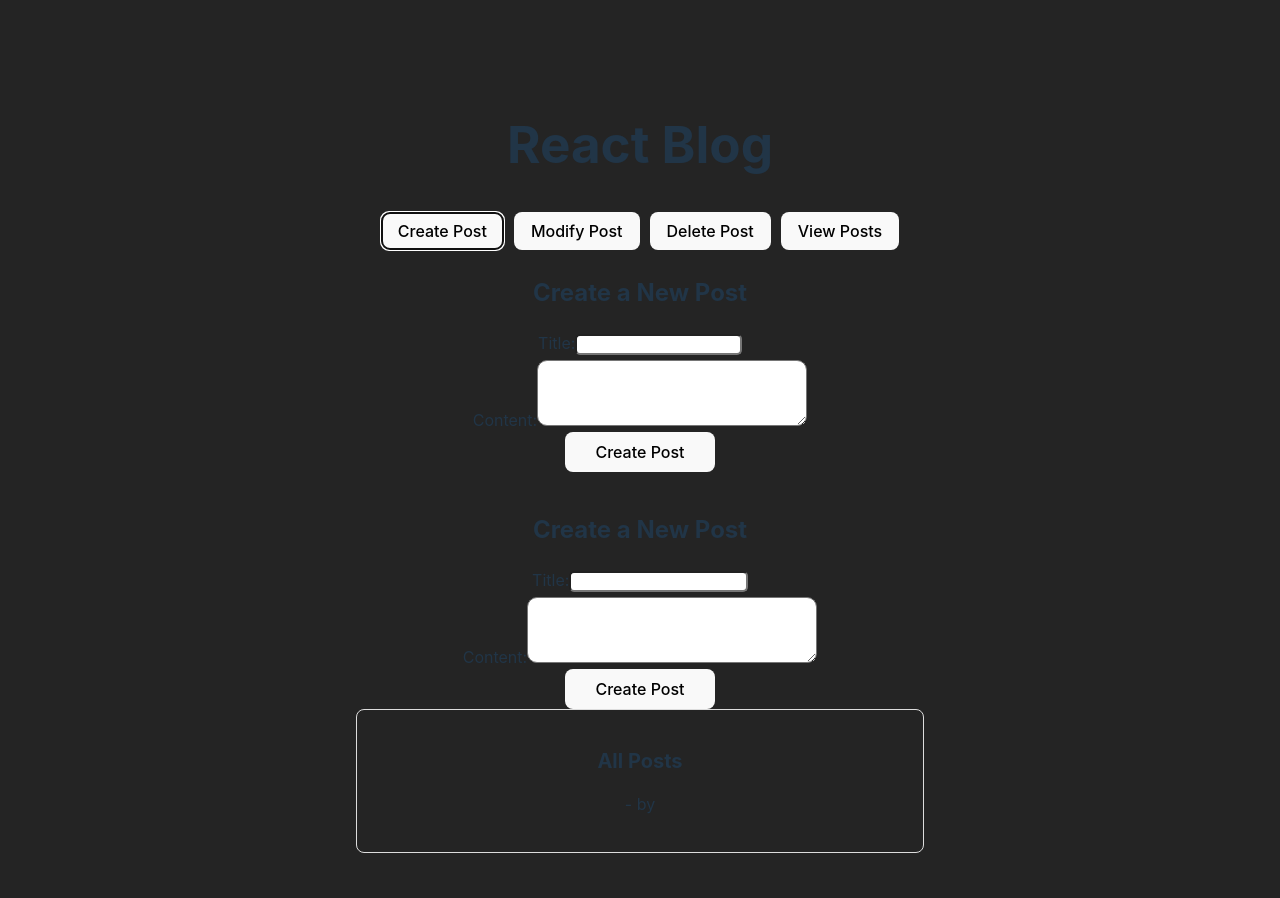
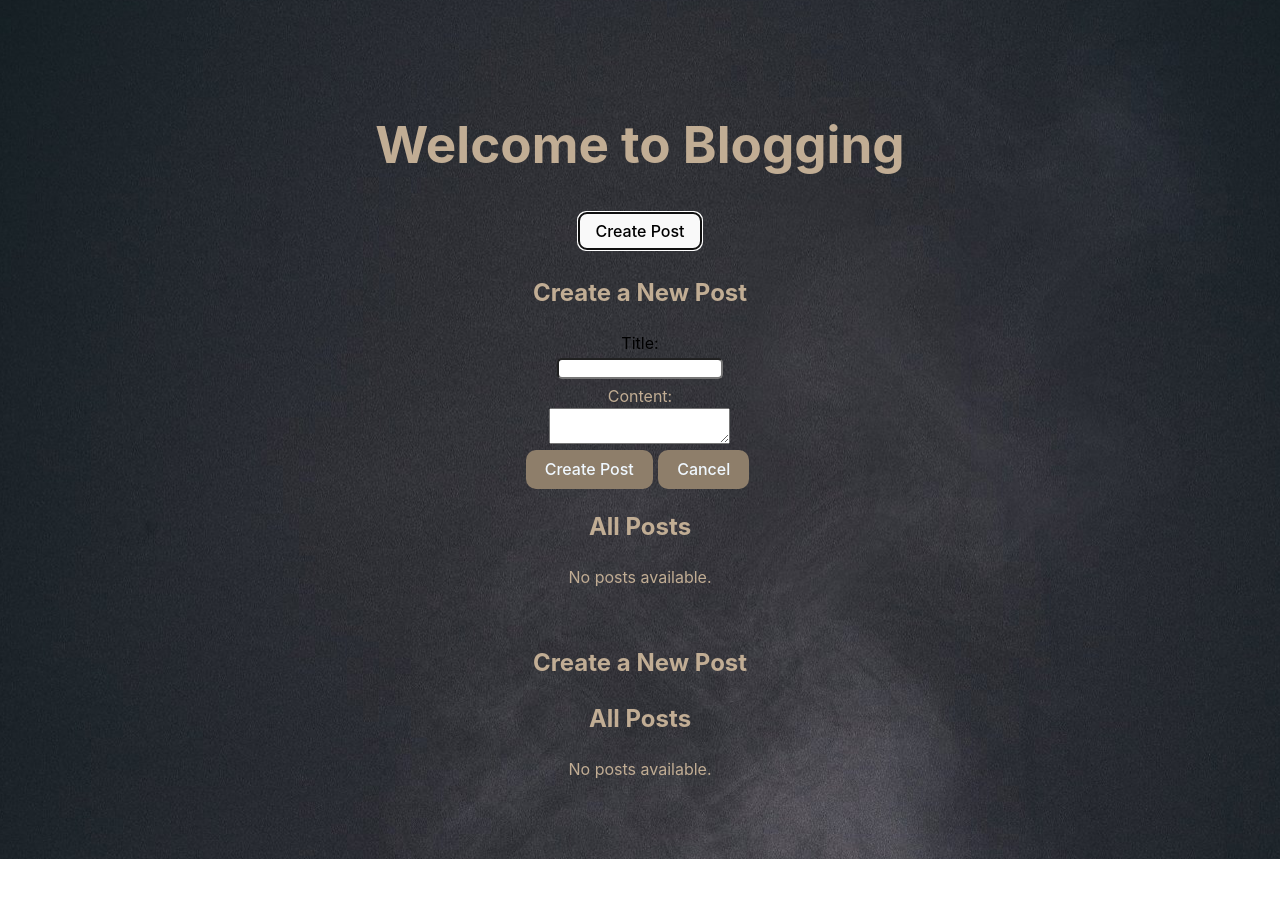
Before and after one commit to I-Ouaiahou/Blog-Project, a React (Vite) app in the folder blog/: page / in a window 1280 px wide. Both pictures are taken after a click on the button "Create Post". Shown: the top 898 px of the page. After the commit the page ends 859 px from the top, so only its background shows below. Built offline with nearby package versions, Linux system fonts and the light colour scheme.

Commit message:
a little change

```diff
--- a/blog/package.json
+++ b/blog/package.json
@@ -11,7 +11,8 @@
   },
   "dependencies": {
     "react": "^18.2.0",
-    "react-dom": "^18.2.0"
+    "react-dom": "^18.2.0",
+    "react-icons": "^5.0.1"
   },
   "devDependencies": {
     "@types/react": "^18.2.55",
--- a/blog/src/App.css
+++ b/blog/src/App.css
@@ -67,3 +67,31 @@ body {
   padding: 30px;
   box-sizing: border-box;
 }
+body {
+  background-image: url('./beverage-coffee-cup-125976939116158753659375.jpg');
+  /* background-image: url('./610963083219da6a0a00ccb6_Cover-Dark-2.png'); */
+  margin: 0;
+  background-repeat: no-repeat;
+  background-position: center;
+  color: rgb(193, 173, 148);
+
+}
+.input {
+  width: 30%;
+  border-radius: 5px;
+  margin-bottom: 5px;
+}
+.create-button1 {
+  color: aliceblue;
+background-color: rgb(142, 126, 106);
+  margin-right: 5px;
+  border: none;
+  border-radius: 10px;
+}
+.create-button2 {
+  color: aliceblue;
+  background-color: rgb(142, 126, 106);
+  margin-right: 5px;
+  border: none;
+  border-radius: 10px;
+}
--- a/blog/src/components/BlogComponent.jsx
+++ b/blog/src/components/BlogComponent.jsx
@@ -1,22 +1,15 @@
-import React, { useState, useEffect } from 'react';
-import { useBlogContext } from '../context/BlogContext';
-import PostForm from './PostForm';
-import PostList from './PostList';
+import React, { useState, useContext } from "react";
+import { BlogContext } from "../context/BlogContext";
+import PostForm from "./PostForm";
+import PostList from "./PostList";
 
 function BlogComponent() {
-  const { posts, createPost, modifyPost, deletePost } = useBlogContext();
+    const { posts, updateState } = useContext(BlogContext);
+    console.log(posts);
+    console.log("Posts:", posts);
     const [isCreatingPost, setIsCreatingPost] = useState(false);
     const [isModifyingPost, setIsModifyingPost] = useState(false);
-  const [displayPosts, setDisplayPosts] = useState(false);
-  const [formData, setFormData] = useState({ title: '', content: '' });
-
-
-  useEffect(() => {
-    const savedPosts = localStorage.getItem('blogPosts');
-    if (savedPosts) {
-      createPost(JSON.parse(savedPosts));
-    }
-  }, []);
+    const [formData, setFormData] = useState({ title: "", content: "" });
 
     function startCreatingPost() {
         setIsCreatingPost(true);
@@ -24,24 +17,15 @@ function BlogComponent() {
 
     function cancelCreatingPost() {
         setIsCreatingPost(false);
-    setFormData({ title: '', content: '' });
+        setFormData({ title: "", content: "" });
     }
 
     function handleCreatePost() {
-    const newPosts = [...posts, formData];
-
-
-    const limitedPosts = newPosts.slice(-10);
-
-    createPost(limitedPosts);
-
-
-    localStorage.setItem('blogPosts', JSON.stringify(limitedPosts));
-
-    setFormData({ title: '', content: '' });
+        const newPost = { title: formData.title, content: formData.content };
+        updateState({ post: newPost });
+        setFormData({ title: "", content: "" });
         setIsCreatingPost(false);
     }
-
 
     function startModifyingPost() {
         setIsModifyingPost(true);
@@ -49,57 +33,42 @@ function BlogComponent() {
 
     function cancelModifyingPost() {
         setIsModifyingPost(false);
-    setFormData({ title: '', content: '' });
+        setFormData({ title: "", content: "" });
     }
 
     function handleModifyPost() {
-    modifyPost(formData);
-    setFormData({ title: '', content: '' });
+      const modifiedPost = {
+          title: formData.title,
+          content: formData.content,
+      };
+
+      const postIndex = posts.findIndex((post) => post.title === formData.title);
+
+      updateState((prevPosts) => {
+          const newPosts = [...prevPosts];
+          newPosts[postIndex] = modifiedPost;
+          return newPosts;
+      });
+      setFormData({ title: "", content: "" });
       setIsModifyingPost(false);
-  }
-
-  function handleDeletePost() {
-    if (posts && posts.length > 0) {
-      const postToDelete = posts[0];
-      deletePost(postToDelete);
-    } else {
-      console.log('No posts to delete.');
-    }
-  }
-
-  function handleDisplayPosts() {
-    setDisplayPosts(true);
-  }
-
-  function handleHidePosts() {
-    setDisplayPosts(false);
   }
 
     return (
         <div style={styles.container}>
-      <h1 style={{ textAlign: 'center' }}>React Blog</h1>
+            <h1 style={{ textAlign: "center" }}>Welcome to Blogging</h1>
             <div style={styles.buttonsContainer}>
                 <button style={styles.button} onClick={startCreatingPost}>
                     Create Post
                 </button>
-        <button style={styles.button} onClick={startModifyingPost}>
-          Modify Post
-        </button>
-        <button style={styles.button} onClick={handleDeletePost}>
-          Delete Post
-        </button>
-        <button style={styles.button} onClick={handleDisplayPosts}>
-          View Posts
-        </button>
-        {displayPosts && (
-          <button style={styles.button} onClick={handleHidePosts}>
-            Hide Posts
-          </button>
-        )}
             </div>
 
             {isCreatingPost && (
-        <PostForm onSave={handleCreatePost} onCancel={cancelCreatingPost} />
+                <PostForm
+                    setFormData={setFormData}
+                    formData={formData}
+                    onSave={handleCreatePost}
+                    onCancel={cancelCreatingPost}
+                />
             )}
 
             {isModifyingPost && (
@@ -108,16 +77,19 @@ function BlogComponent() {
                     <input
                         type="text"
                         value={formData.title}
-            onChange={(e) =>
-              setFormData({ ...formData, title: e.target.value })
-            }
+                        onChange={(e) => {
+                            setFormData({ ...formData, title: e.target.value });
+                        }}
                     />
 
                     <label>Content:</label>
                     <textarea
                         value={formData.content}
                         onChange={(e) =>
-              setFormData({ ...formData, content: e.target.value })
+                            setFormData({
+                                ...formData,
+                                content: e.target.value,
+                            })
                         }
                     />
 
@@ -130,39 +102,33 @@ function BlogComponent() {
                 </div>
             )}
 
-      {displayPosts && (
-        <div>
-          <h2 style={styles.subHeading}>View Post</h2>
-          {/* Display posts here */}
             <PostList posts={posts} />
-        </div>
-      )}
         </div>
     );
 }
 
 const styles = {
     container: {
-    maxWidth: '800px',
-    margin: '0 auto',
-    padding: '20px',
+        maxWidth: "800px",
+        margin: "0 auto",
+        padding: "20px",
     },
     heading: {
-    fontSize: '24px',
-    marginBottom: '20px',
+        fontSize: "24px",
+        marginBottom: "20px",
     },
     subHeading: {
-    fontSize: '20px',
-    marginBottom: '10px',
+        fontSize: "20px",
+        marginBottom: "10px",
     },
     buttonsContainer: {
-    marginBottom: '20px',
+        marginBottom: "20px",
     },
     button: {
-    margin: '5px',
-    padding: '8px 16px',
-    fontSize: '16px',
-    cursor: 'pointer',
+        margin: "5px",
+        padding: "8px 16px",
+        fontSize: "16px",
+        cursor: "pointer",
     },
 };
 
--- a/blog/src/components/PostForm.jsx
+++ b/blog/src/components/PostForm.jsx
@@ -1,26 +1,32 @@
-import React, { useState } from 'react';
-import { useBlogContext } from '../context/BlogContext';
 
-function PostForm() {
-  const { createPost } = useBlogContext();
-  const [formData, setFormData] = useState({ title: '', content: '' });
+import React, { useState, useContext } from "react";
+import { BlogContext } from "../context/BlogContext";
+
+
+function PostForm({ onSave, onCancel, setFormData, formData }) {
+  const { updateState } = useContext(BlogContext);
 
   const handleInputChange = (e) => {
       setFormData({ ...formData, [e.target.name]: e.target.value });
   };
 
   const handleCreatePost = () => {
-    createPost(formData);
-    setFormData({ title: '', content: '' });
+      onSave(formData);
+
+      updateState({ post: formData });
+
+      setFormData({ title: "", content: "" });
   };
 
   return (
       <div>
           <h2>Create a New Post</h2>
+          {formData && (
+              <>
+                  <label style={{color: 'black'}}>Title:</label>
                   <div>
-      <label className='label'>Title:</label>
                       <input
-      className='input'
+                          className="input"
                           type="text"
                           name="title"
                           value={formData.title}
@@ -28,19 +34,35 @@ function PostForm() {
                       />
                   </div>
 
-     <div>
-     <label className='label'>Content:</label>
+                  <div className="label">
+                  <label>Content:</label>
+                  </div>
                   <textarea
-      className='textarea'
                       name="content"
                       value={formData.content}
                       onChange={handleInputChange}
+
                   />
+
+                  <div className="create-post1">
+                      <button
+                          className="create-button1"
+                          onClick={handleCreatePost}
+                      >
+                          Create Post
+                      </button>
+                      <button
+                          className="create-button2"
+                          onClick={onCancel}
+                      >
+                          Cancel
+                      </button>
                   </div>
-
-      <button className='button' onClick={handleCreatePost}>Create Post</button>
+              </>
+          )}
       </div>
   );
 }
 
+
 export default PostForm;
--- a/blog/src/components/PostList.jsx
+++ b/blog/src/components/PostList.jsx
@@ -1,9 +1,42 @@
-import React from 'react';
-import { useBlogContext } from '../context/BlogContext';
+import React, { useContext, useState } from "react";
+import { BlogContext } from "../context/BlogContext";
+import { MdDeleteOutline } from "react-icons/md";
+import { FaRegEdit } from "react-icons/fa";
 
 function PostList() {
-  const { posts } = useBlogContext();
+    const { posts, deletePost, modifyPost, updateState } = useContext(BlogContext);
+    const [formData, setFormData] = useState({ title: "", content: "" });
+    const [editingPost, setEditingPost] = useState(null);
 
+    const handleDelete = (post) => {
+        deletePost(post);
+    };
+
+    const handleModify = (post) => {
+        setFormData({
+            title: post?.title || "",
+            content: post?.content || "",
+        });
+        setEditingPost(post);
+    };
+
+    const handleSaveChanges = () => {
+        const modifiedPost = {
+            ...editingPost,
+            title: formData.title,
+            content: formData.content,
+        };
+        updateState({ post: modifiedPost });
+        setFormData({ title: "", content: "" });
+        setEditingPost(null);
+    };
+
+    const handleCancelModify = () => {
+        setFormData({ title: "", content: "" });
+        setEditingPost(null);
+    };
+
+    console.log("Posts in PostList:", posts);
 
     if (!posts || posts.length === 0) {
         return (
@@ -17,39 +50,69 @@ function PostList() {
     return (
         <div style={styles.container}>
             <h2 style={styles.heading}>All Posts</h2>
-      <ul style={styles.postList}>
+            <div style={styles.postListContainer}>
                 {posts.map((post, index) => (
-          <li key={index} style={styles.postItem}>
-            <strong>{post.title}</strong> - {post.date} by {post.author}
-          </li>
+                    <div key={index} style={styles.postCard}>
+                        <h3 style={styles.postTitle}>
+                            {" "}
+                            Title: {post?.title || "Untitled"}
+                        </h3>
+                        {editingPost && editingPost === post ? (
+                            <>
+                                <textarea
+                                    style={styles.textarea}
+                                    value={formData.content}
+                                    onChange={(e) =>
+                                        setFormData({ ...formData, content: e.target.value })
+                                    }
+                                />
+                                <div style={styles.buttonsContainer}>
+                                    <button style={styles.button} onClick={handleSaveChanges}>
+                                        Save Changes
+                                    </button>
+                                    <button style={styles.button} onClick={handleCancelModify}>
+                                        Cancel
+                                    </button>
+                                </div>
+                            </>
+                        ) : (
+                            <>
+                                <p style={styles.postContent}>
+                                    {" "}
+                                    Content: {post?.content || "No content"}
+                                </p>
+                                <div style={styles.buttonsContainer}>
+                                    <FaRegEdit onClick={() => handleModify(post)}>
+                                        Modify
+                                    </FaRegEdit>
+                                    <MdDeleteOutline onClick={() => handleDelete(post)}>
+                                        Delete
+                                    </MdDeleteOutline>
+                                </div>
+                            </>
+                        )}
+                    </div>
                 ))}
-      </ul>
+            </div>
         </div>
     );
 }
 
 const styles = {
-  container: {
-    maxWidth: '600px',
-    margin: '0 auto',
-    padding: '20px',
-    border: '1px solid #ddd',
-    borderRadius: '8px',
+    // ... (your existing styles)
+    textarea: {
+        width: "100%",
+        minHeight: "100px",
+        marginBottom: "8px",
     },
-  heading: {
-    fontSize: '20px',
-    marginBottom: '10px',
+    buttonsContainer: {
+        marginTop: "8px",
     },
-  noPostsMessage: {
-    fontStyle: 'italic',
-    color: '#888',
-  },
-  postList: {
-    listStyle: 'none',
-    padding: '0',
-  },
-  postItem: {
-    marginBottom: '10px',
+    button: {
+        margin: "5px",
+        padding: "8px 16px",
+        fontSize: "16px",
+        cursor: "pointer",
     },
 };
 
--- a/blog/src/context/BlogContext.jsx
+++ b/blog/src/context/BlogContext.jsx
@@ -1,32 +1,60 @@
-import React, { createContext, useState, useContext, useEffect } from 'react';
+import React, { createContext, useState, useContext, useEffect } from "react";
 
-const BlogContext = createContext();
+export const BlogContext = createContext();
 
 export const BlogProvider = ({ children }) => {
-  const [state, setState] = useState({ posts: [] });
+    const [posts, setPosts] = useState(() => {
+        try {
+            const storedPosts = localStorage.getItem("blogPosts");
+            return storedPosts ? JSON.parse(storedPosts) : [];
+        } catch (error) {
+            console.error("Error parsing JSON:", error);
+            return [];
+        }
+    });
 
     const updateState = (newState) => {
-    setState((prevState) => ({ ...prevState, ...newState }));
+        const updatedPosts = [...(posts || []), newState?.post || {}];
+        setPosts(updatedPosts);
+        localStorage.setItem("blogPosts", JSON.stringify(updatedPosts));
     };
 
     const createPost = (newPost) => {
-    updateState({ posts: [...state.posts, newPost] });
+        updateState({ post: newPost });
+    };
+
+    const deletePost = (postToDelete) => {
+        const updatedPosts = posts.filter((post) => post !== postToDelete);
+        setPosts(updatedPosts);
+        localStorage.setItem("blogPosts", JSON.stringify(updatedPosts));
+    };
+
+    const modifyPost = (modifiedPost) => {
+        const updatedPosts = posts.map((post) =>
+            post === modifiedPost ? { ...post, isModified: true } : post
+        );
+        setPosts(updatedPosts);
+        localStorage.setItem("blogPosts", JSON.stringify(updatedPosts));
     };
 
     useEffect(() => {
-
-    localStorage.setItem('blogPosts', JSON.stringify(state.posts));
-  }, [state.posts]);
+        try {
+            const storedPosts = localStorage.getItem("blogPosts");
+            if (storedPosts) {
+                setPosts(JSON.parse(storedPosts));
+            }
+        } catch (error) {
+            console.error("Error parsing JSON:", error);
+        }
+    }, []);
 
     return (
-    <BlogContext.Provider value={{ ...state, createPost, updateState }}>
+        <BlogContext.Provider
+            value={{ posts, createPost, updateState, deletePost, modifyPost }}
+        >
             {children}
         </BlogContext.Provider>
     );
 };
 
-export const useBlogContext = () => {
-  return useContext(BlogContext);
-};
-
 export default BlogContext;
```
Also changed, not shown: blog/src/beverage-coffee-cup-125976939116158753659375.jpg (added), 1 other file (tests, documents, lock files or other folders). Lines whose indentation alone changed are shown as unchanged.
